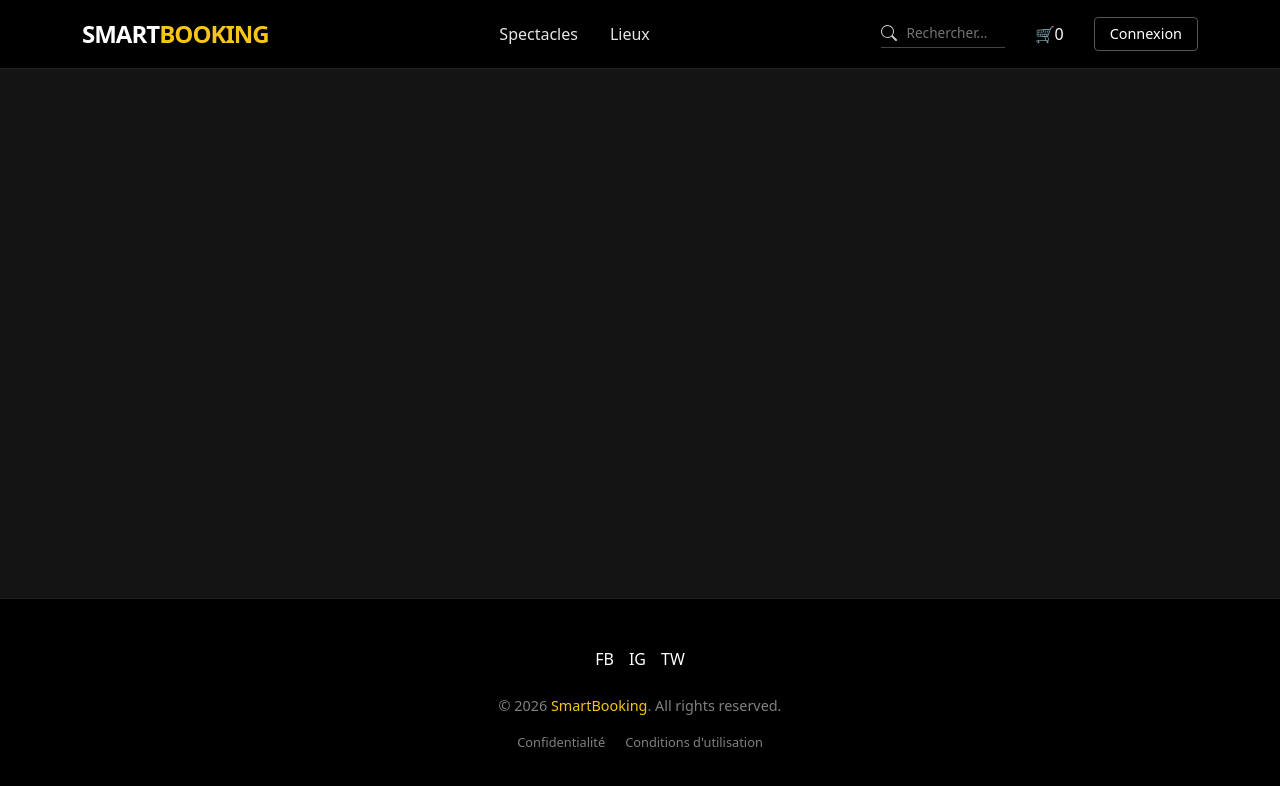
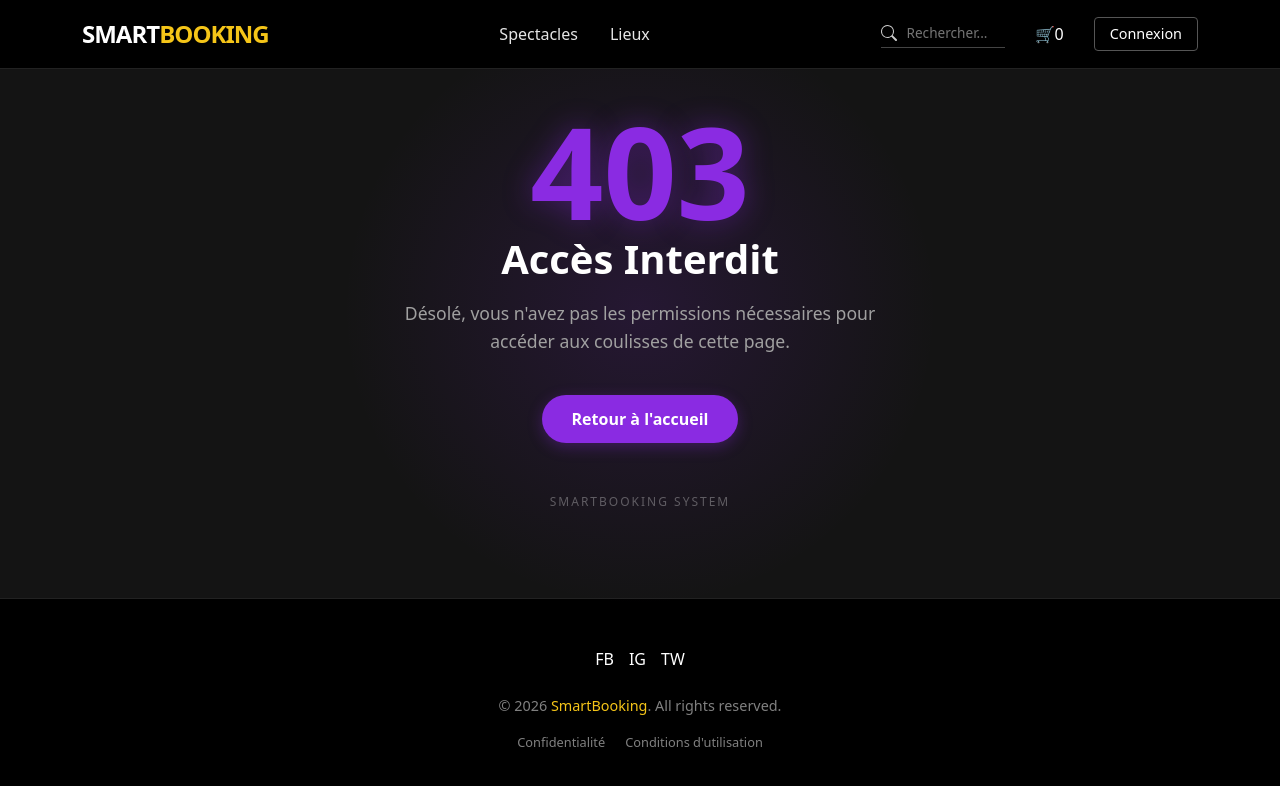
Before and after one commit to Losseni-dia/reservationsSpringBoot, a React (Vite) app in the folder frontend/: page /forbidden in a window 1280 px wide. Shown: the top 786 px of the page. Built offline with nearby package versions, Linux system fonts and the light colour scheme; no server answers.

Commit message:
Création de la page Forbidden

```diff
--- a/frontend/src/App.tsx
+++ b/frontend/src/App.tsx
@@ -14,6 +14,7 @@ import Home from './pages/home/Home';
 import ShowDetailsPage from './pages/show/showDetails/ShowDetails';
 import LoginPage from './pages/Login/LoginPage';
 import ProfilePage from './pages/Profile/ProfilePage';
+import ForbiddenPage from './pages/Forbidden/ForbiddenPage';
 
 function App() {
   return (
@@ -30,6 +31,7 @@ function App() {
               <Route path="/login" element={<LoginPage />} />
               <Route path="/profile" element={<ProfilePage />} />
               <Route path="/show/:slug" element={<ShowDetailsPage />} />
+              <Route path="/forbidden" element={<ForbiddenPage />} />
             </Routes>
           </main>
 
--- /dev/null
+++ b/frontend/src/pages/Forbidden/ForbiddenPage.module.css
@@ -0,0 +1,70 @@
+.container {
+    display: flex;
+    flex-direction: column;
+    align-items: center;
+    justify-content: center;
+    height: 100%;
+    min-height: 60vh;
+    color: #ffffff;
+    text-align: center;
+    position: relative;
+    padding: 2rem;
+}
+
+.glow {
+    position: absolute;
+    width: 600px;
+    height: 600px;
+    background: radial-gradient(circle, rgba(138, 43, 226, 0.15) 0%, rgba(20, 20, 20, 0) 70%);
+    top: 50%;
+    left: 50%;
+    transform: translate(-50%, -50%);
+    z-index: 0;
+    pointer-events: none;
+}
+
+.errorCode {
+    font-size: 8rem;
+    font-weight: 800;
+    margin: 0;
+    line-height: 1;
+    color: #8a2be2; /* Violet accent */
+    text-shadow: 0 0 30px rgba(138, 43, 226, 0.4);
+    z-index: 1;
+}
+
+.title {
+    font-size: 2.5rem;
+    margin-bottom: 1rem;
+    font-weight: 600;
+    z-index: 1;
+}
+
+.message {
+    font-size: 1.1rem;
+    color: #a0a0a0;
+    max-width: 500px;
+    margin-bottom: 2.5rem;
+    line-height: 1.6;
+    z-index: 1;
+}
+
+.homeButton {
+    padding: 12px 30px;
+    background-color: #8a2be2;
+    color: white;
+    border: none;
+    border-radius: 50px;
+    font-size: 1rem;
+    font-weight: 600;
+    cursor: pointer;
+    transition: all 0.3s ease;
+    z-index: 1;
+    box-shadow: 0 4px 15px rgba(138, 43, 226, 0.3);
+}
+
+.homeButton:hover {
+    background-color: #7a1bd1;
+    transform: translateY(-2px);
+    box-shadow: 0 6px 20px rgba(138, 43, 226, 0.4);
+}
--- /dev/null
+++ b/frontend/src/pages/Forbidden/ForbiddenPage.tsx
@@ -0,0 +1,36 @@
+import React from 'react';
+import { useNavigate } from 'react-router-dom';
+import styles from './ForbiddenPage.module.css';
+
+const ForbiddenPage: React.FC = () => {
+  const navigate = useNavigate();
+
+  const handleGoHome = () => {
+    navigate('/');
+  };
+
+  return (
+    <div className={styles.container}>
+      {/* Effet de lumière violette en arrière-plan */}
+      <div className={styles.glow}></div>
+
+      <h1 className={styles.errorCode}>403</h1>
+      <h2 className={styles.title}>Accès Interdit</h2>
+
+      <p className={styles.message}>
+        Désolé, vous n'avez pas les permissions nécessaires pour accéder aux coulisses de cette page.
+      </p>
+
+      <button className={styles.homeButton} onClick={handleGoHome}>
+        Retour à l'accueil
+      </button>
+
+      {/* Petit rappel de la marque en bas */}
+      <div style={{ marginTop: '50px', opacity: 0.3, fontSize: '12px', letterSpacing: '2px' }}>
+        SMARTBOOKING SYSTEM
+      </div>
+    </div>
+  );
+};
+
+export default ForbiddenPage;
```
